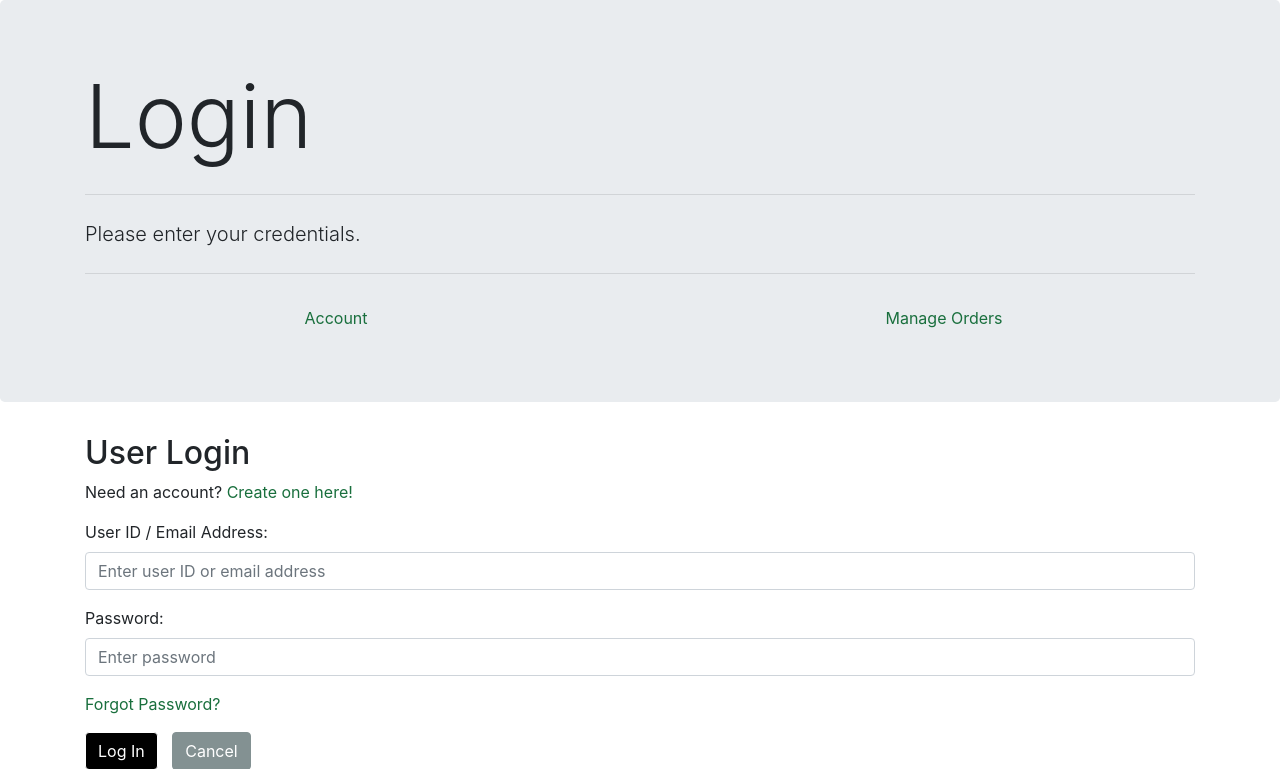
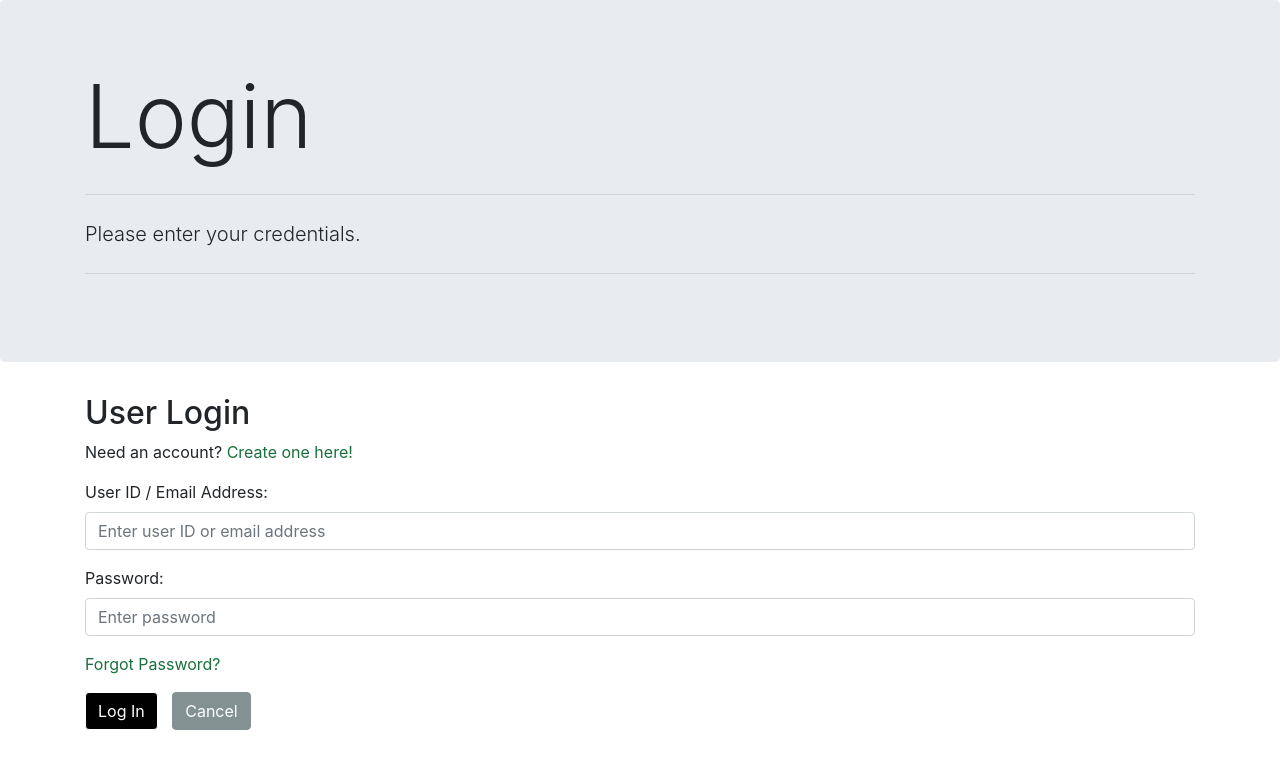
Before and after one commit to PMacedo1998/Online-Book-Store, a Flask app: page /login/ in a window 1280 px wide. Shown: the top 769 px of the page. After the commit the page ends 730 px from the top, so only its background shows below. Run offline with Flask 2, Linux system fonts and the light colour scheme; data that the repository does not hold is empty; some libraries are stand-ins or nearby versions.

Commit message:
removed links from login page

```diff
--- a/src/frontend/templates/login.html
+++ b/src/frontend/templates/login.html
@@ -58,17 +58,6 @@
         <hr class = "my-4">
       </div>
 
-
-
-          <ul class="nav nav-pills nav-justified">
-            <li class="nav-item">
-              <a class="nav-link" href="#">Account</a>
-            </li>
-            <li class="nav-item">
-              <a class="nav-link" href="#">Manage Orders</a>
-            </li>
-
-        </ul>
     </div>
 
     <div class="container">
```
